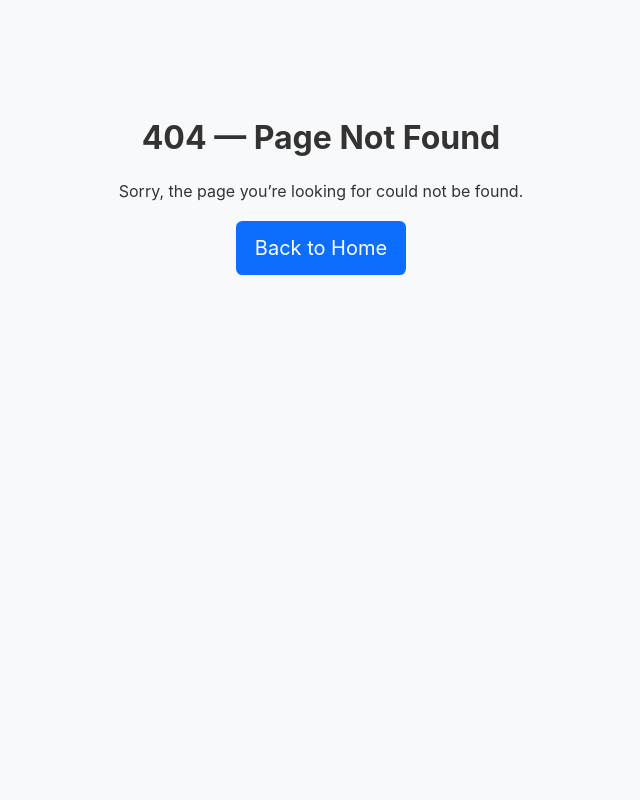
After one commit to 24232920/COMP3047-Assignment-1, a Node server app: template backend/views/404.ejs in a window 1280 px wide. The commit adds this page. Shown: the whole page, without its empty margins (319-959 px from the left). Run offline with Node 20, Linux system fonts and the light colour scheme; the template is opened without the code that fills it, so the values that code supplies are empty; some libraries are stand-ins or nearby versions.

Commit message:
initial commit

```diff
--- a/backend/public/stylesheets/style.css
+++ b/backend/public/stylesheets/style.css
@@ -1009,3 +1009,28 @@ a {
 .edit-form-heading .delete-btn {
   position: static;
 }
+
+.error-page {
+  max-width: 700px;
+  margin: 5rem auto;
+  padding: 2rem;
+  text-align: center;
+}
+
+.error-page h1 {
+  margin-bottom: 1rem;
+}
+
+.error-home-link {
+  display: inline-block;
+  margin-top: 1rem;
+  padding: 0.7rem 1.2rem;
+  color: #fff;
+  background: #0d6efd;
+  border-radius: 0.4rem;
+  text-decoration: none;
+}
+
+.error-home-link:hover {
+  background: #0b5ed7;
+}
--- /dev/null
+++ b/backend/views/404.ejs
@@ -0,0 +1,19 @@
+<!doctype html>
+<html lang="en">
+
+<head>
+    <meta charset="utf-8">
+    <meta name="viewport" content="width=device-width, initial-scale=1">
+    <title>Page Not Found | SciFac Events</title>
+    <link rel="stylesheet" href="/stylesheets/style.css">
+</head>
+
+<body>
+    <main class="error-page">
+        <h1>404 — Page Not Found</h1>
+        <p>Sorry, the page you’re looking for could not be found.</p>
+        <a class="error-home-link" href="/">Back to Home</a>
+    </main>
+</body>
+
+</html>
```
Also changed, not shown: backend/routes/index.js (+26 -1 lines), backend/views/error.ejs (+21 -3 lines).
